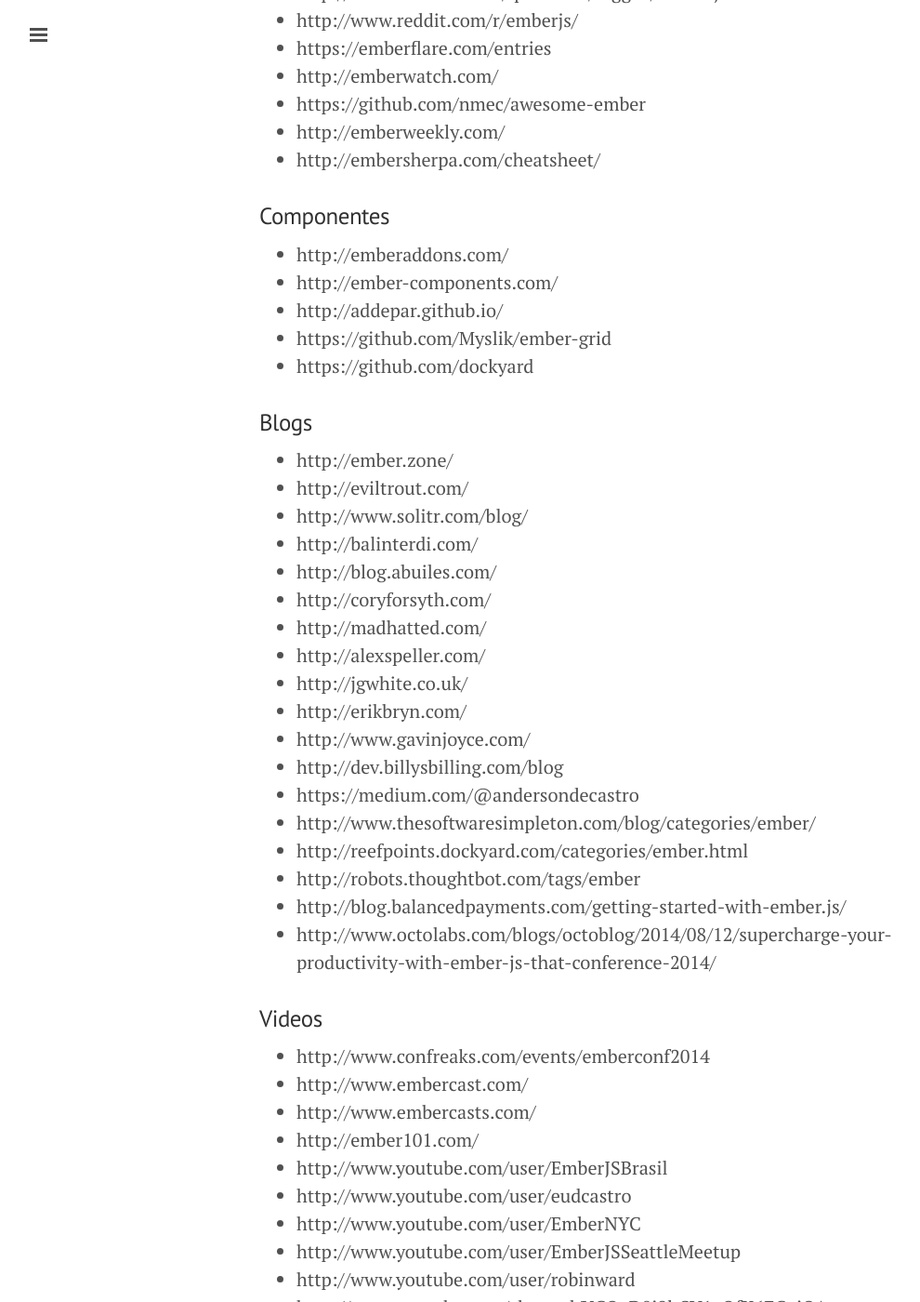
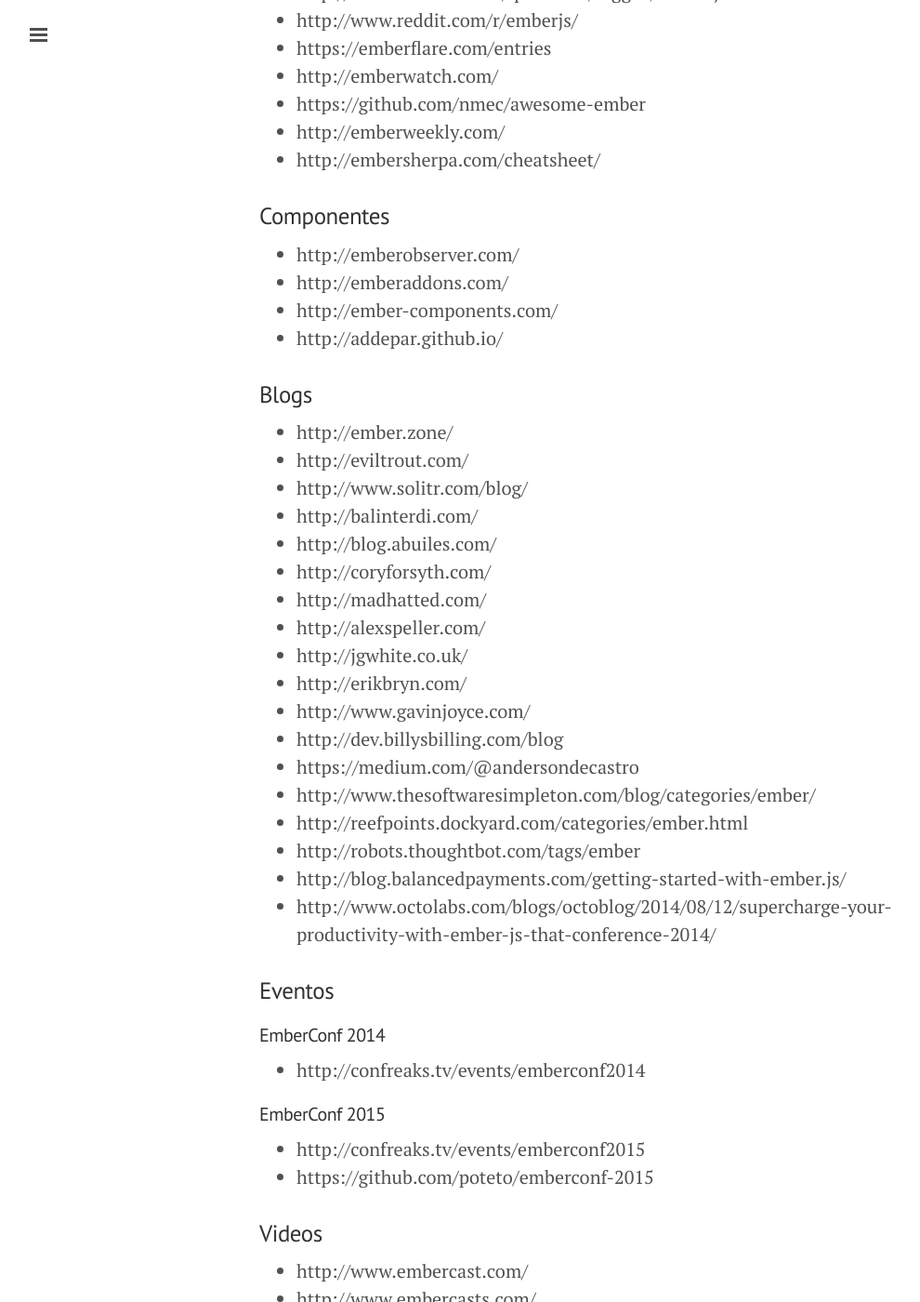
Before and after one commit to leandrocp/leandrocp.github.io, a Jekyll site: the page built from _posts/2014-09-25-emberjs-links.md, in a window 1280 px wide and 1400 px high, scrolled down 1120 px. Shown: the whole window at 93% size, without its empty margins (1-991 px from the left). Built offline with Jekyll 4.4.1, drawn with Linux system fonts in a browser that asks for light colours; Markdown is read by kramdown in place of the engine named in the settings; some of the changed text lies outside the part shown.

Commit message:
Update EmberConf 2015
Update EmberConf 2015

```diff
--- a/_posts/2014-09-25-emberjs-links.md
+++ b/_posts/2014-09-25-emberjs-links.md
@@ -36,11 +36,10 @@
 * http://embersherpa.com/cheatsheet/
 
 ### Componentes
+* http://emberobserver.com/
 * http://emberaddons.com/
 * http://ember-components.com/
 * http://addepar.github.io/
-* https://github.com/Myslik/ember-grid
-* https://github.com/dockyard
 
 ### Blogs
 * http://ember.zone/
@@ -62,8 +61,17 @@
 * http://blog.balancedpayments.com/getting-started-with-ember.js/
 * http://www.octolabs.com/blogs/octoblog/2014/08/12/supercharge-your-productivity-with-ember-js-that-conference-2014/
 
+### Eventos
+
+#### EmberConf 2014
+* http://confreaks.tv/events/emberconf2014
+
+#### EmberConf 2015
+* http://confreaks.tv/events/emberconf2015
+* https://github.com/poteto/emberconf-2015
+
 ### Videos
-* http://www.confreaks.com/events/emberconf2014
+
 * http://www.embercast.com/
 * http://www.embercasts.com/
 * http://ember101.com/
```
Also changed, not shown: other parts of _posts/2014-09-25-emberjs-links.md (+1 -1 lines).
